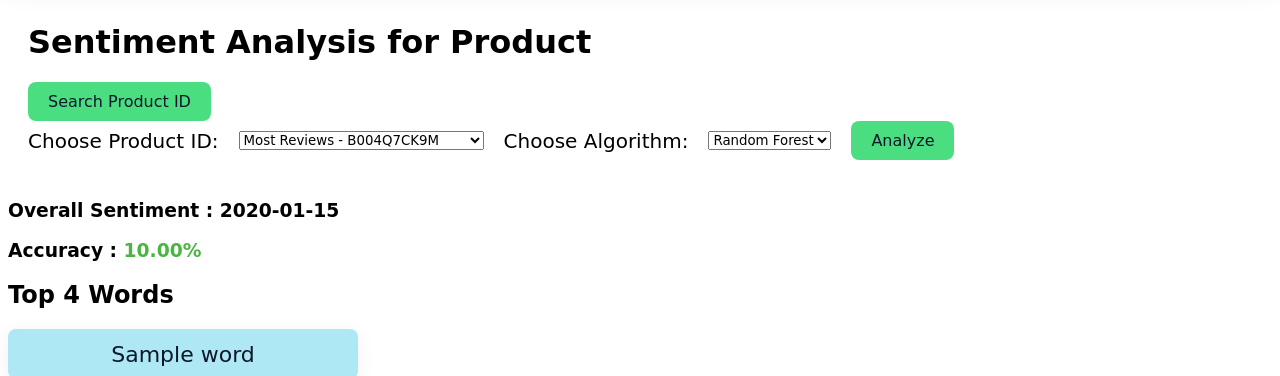
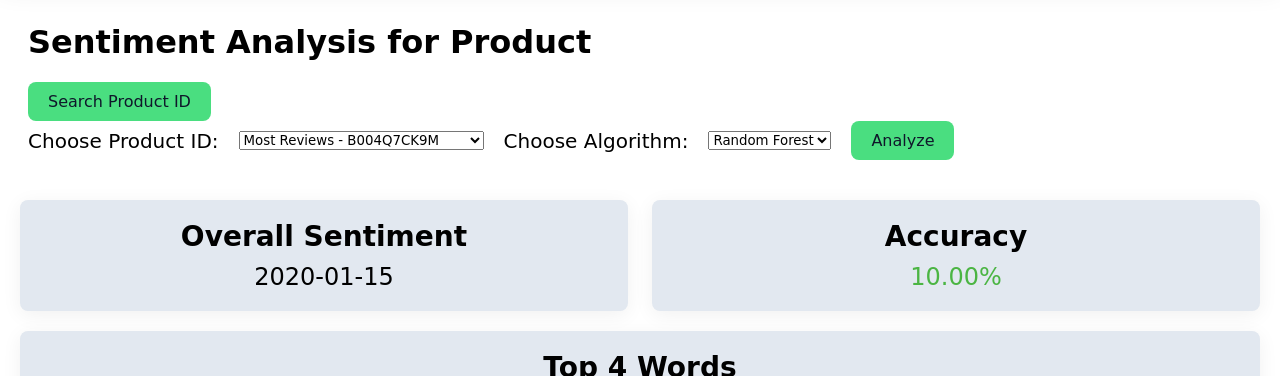
Before and after one commit to Ashik-Al-Habib/SentimentAnalyzer, a Django app: template SentimentAnalyzer/templates/SentimentAnalyzer/sentiment.html in a window 1280 px wide. Shown: the part 97-473 px from the top of the page. Run offline with Django 5.2, Linux system fonts and the light colour scheme; tables that the repository leaves empty hold one stand-in row (values such as "Sample post"); the template is opened without the code that fills it: values that come from a table or form of the project are taken from there, most other values are stand-ins (such as "Sample title", 1, 10 or a date in 2020).

Commit message:
- Design Updates

```diff
--- a/SentimentAnalyzer/templates/SentimentAnalyzer/sentiment.html
+++ b/SentimentAnalyzer/templates/SentimentAnalyzer/sentiment.html
@@ -1,9 +1,66 @@
 {% load static %}
 <!DOCTYPE html>
-<html lang="">
+<html lang="en">
 <head>
+    <meta charset="UTF-8">
     <title>Sentiment Analysis</title>
     <link rel="stylesheet" type="text/css" href="{% static 'style.css' %}">
+    <style>
+        .summary-section {
+            display: flex;
+            justify-content: space-around;
+            margin-top: 20px;
+        }
+        .summary-box {
+            background-color: #E2E8F0;
+            border-radius: 8px;
+            padding: 20px;
+            width: 45%;
+            text-align: center;
+            box-shadow: 0px 4px 20px rgba(0, 0, 0, 0.06);
+        }
+        .summary-title {
+            font-size: 28px;
+            font-weight: 600;
+            margin-bottom: 10px;
+        }
+        .summary-content {
+            font-size: 24px;
+            font-weight: 400;
+        }
+        .summary-content.good {
+            color: #4BB543;
+        }
+        .summary-content.bad {
+            color: #ff0e0e;
+        }
+        .top-words-box {
+            background-color: #E2E8F0;
+            border-radius: 8px;
+            padding: 20px;
+            width: 95%;
+            margin: 20px auto;
+            text-align: center;
+            box-shadow: 0px 4px 20px rgba(0, 0, 0, 0.06);
+        }
+        .top-words-title {
+            font-weight: 600;
+            font-size: 28px;
+            margin-bottom: 20px;
+        }
+        .top-words-content {
+            font-weight: 400;
+            font-size: 24px;
+            display: flex;
+            justify-content: space-around;
+        }
+        .top-word {
+            background-color: #ade8f4;
+            border-radius: 8px;
+            padding: 10px;
+            margin: 0 10px;
+        }
+    </style>
 </head>
 <body>
     <div class="navbar">
@@ -14,11 +71,11 @@
     <div class="search-container">
         <h1>Sentiment Analysis for Product</h1>
         <div class="go-to-sentiment">
-                <a href="{% url 'search_product' %}">
-                    <button type="button" id="go-to-sentiment-button">
-                        Search Product ID
-                    </button>
-                </a>
+            <a href="{% url 'search_product' %}">
+                <button type="button" id="go-to-sentiment-button">
+                    Search Product ID
+                </button>
+            </a>
         </div>
         <form method="post" id="sentiment-form">
             {% csrf_token %}
@@ -38,22 +95,25 @@
             <p>{{ result.error }}</p>
         {% else %}
             <div class="summary-section">
-                <h3>Overall Sentiment :
-                    {% if result.overall_sentiment == "Good" %}
-                        <span style="color: #4BB543;">{{ result.overall_sentiment }}</span>
-                    {% elif result.overall_sentiment == "Bad" %}
-                        <span style="color: #ff0e0e;">{{ result.overall_sentiment }}</span>
-                    {% else %}
+                <div class="summary-box">
+                    <div class="summary-title">Overall Sentiment</div>
+                    <div class="summary-content {% if result.overall_sentiment == 'Good' %}good{% elif result.overall_sentiment == 'Bad' %}bad{% endif %}">
                         {{ result.overall_sentiment }}
-                    {% endif %}
-                </h3>
-{#                <h3>Selected Algorithm : {{ form.algorithm.value }}</h3>#}
-                <h3>Accuracy : <span style="color: #4BB543;">{{ result.accuracy|floatformat:2 }}%</span></h3>
+                    </div>
+                </div>
+                <div class="summary-box">
+                    <div class="summary-title">Accuracy</div>
+                    <div class="summary-content good">
+                        {{ result.accuracy|floatformat:2 }}%
+                    </div>
+                </div>
+            </div>
 
-                <h2>Top 4 Words</h2>
-                <div class="labels-container">
+            <div class="top-words-box">
+                <div class="top-words-title">Top 4 Words</div>
+                <div class="top-words-content">
                     {% for word in result.top_4_words %}
-                        <div class="label"><h2>{{ word }}</h2></div>
+                        <div class="top-word">{{ word }}</div>
                     {% endfor %}
                 </div>
             </div>
@@ -61,17 +121,17 @@
     {% endif %}
 
     <div class="word-cloud-section">
-        {% if good_wordcloud_base64 %}
+        {% if result.good_wordcloud_base64 %}
             <div class="good-reviews">
                 <h2>Good Reviews Word Cloud</h2>
-                <img src="{{ good_wordcloud_base64 }}" alt="Good Reviews Word Cloud" class="word-cloud-image">
+                <img src="{{ result.good_wordcloud_base64 }}" alt="Good Reviews Word Cloud" class="word-cloud-image">
             </div>
         {% endif %}
 
-        {% if bad_wordcloud_base64 %}
+        {% if result.bad_wordcloud_base64 %}
             <div class="bad-reviews">
                 <h2>Bad Reviews Word Cloud</h2>
-                <img src="{{ bad_wordcloud_base64 }}" alt="Bad Reviews Word Cloud" class="word-cloud-image">
+                <img src="{{ result.bad_wordcloud_base64 }}" alt="Bad Reviews Word Cloud" class="word-cloud-image">
             </div>
         {% endif %}
     </div>
```
